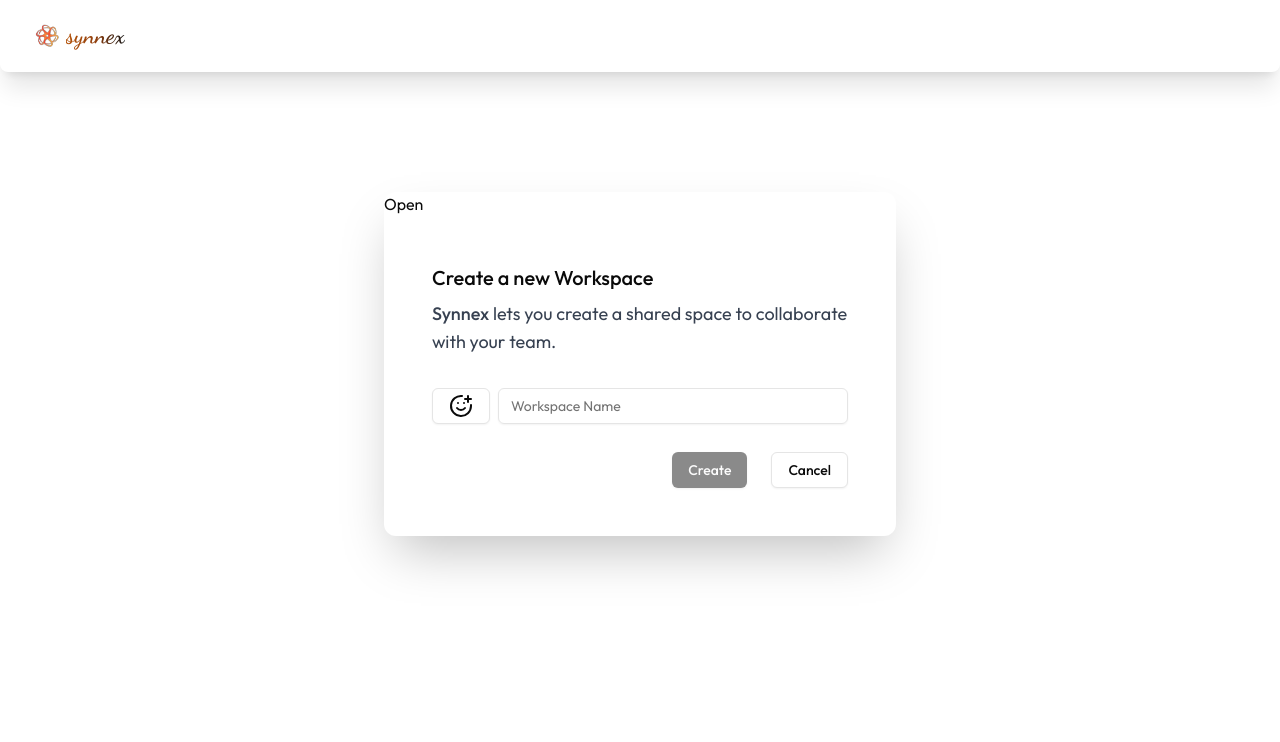
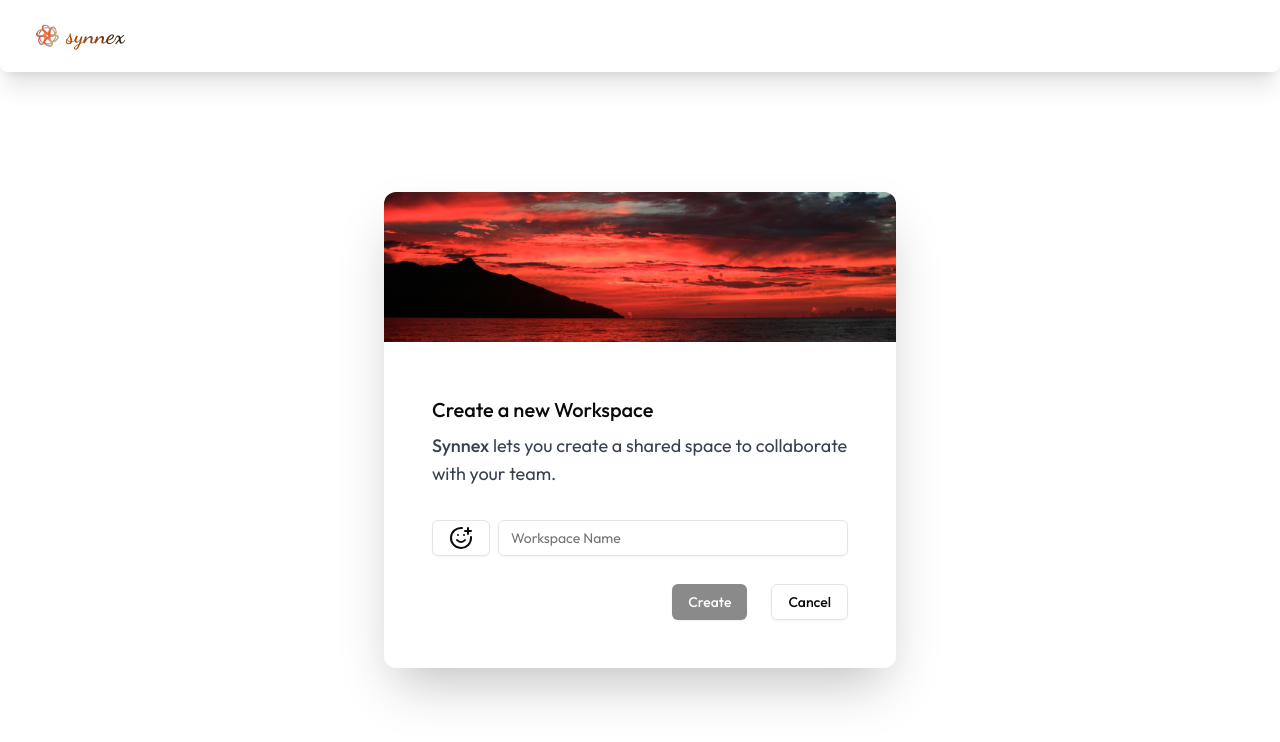
Before and after one commit to axshatInd/synnexTial, a Next.js app: page /createworkspace in a window 1280 px wide. Shown: the top 742 px of the page. Built offline with nearby package versions, Linux system fonts and the light colour scheme; no server answers.

Commit message:
children import to dialog trigger

```diff
--- a/app/_components/CoverPicker.jsx
+++ b/app/_components/CoverPicker.jsx
@@ -9,10 +9,10 @@ import {
   DialogTrigger,
 } from "@/components/ui/dialog";
 
-function CoverPicker(chilren) {
+function CoverPicker({ children }) {
   return (
     <Dialog>
-      <DialogTrigger>Open</DialogTrigger>
+      <DialogTrigger className="w-full">{children}</DialogTrigger>
       <DialogContent>
         <DialogHeader>
           <DialogTitle>Are you absolutely sure?</DialogTitle>
```
